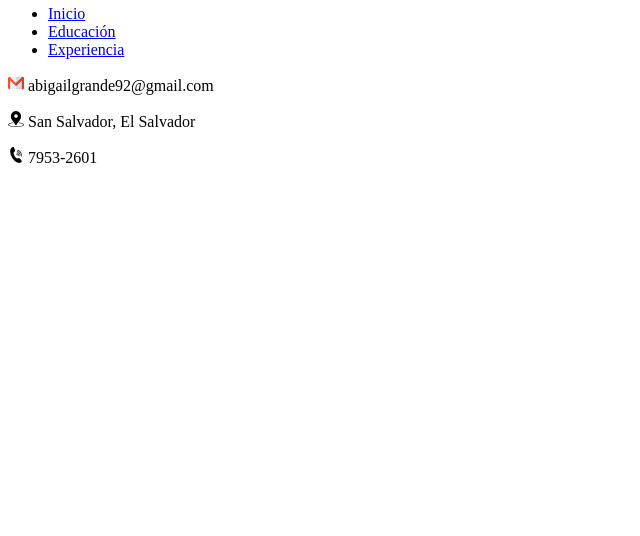
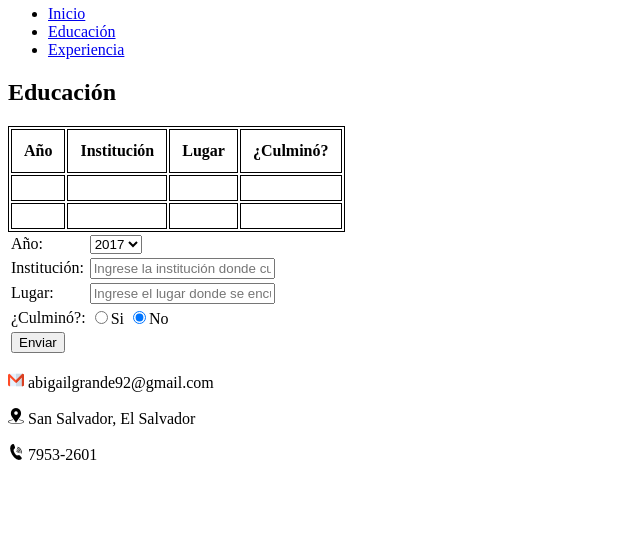
Before and after one commit to AbigailInteriano/Fundamentos_de_HTML, a plain HTML site: page educacion.html in a window 1280 px wide. Shown: the part 264-800 px from the top of the page, without its empty margins (0-640 px from the left). Drawn offline with Linux system fonts and the light colour scheme.

Commit message:
Finalizado Educacion
Finalizado Educacion

```diff
--- a/educacion.html
+++ b/educacion.html
@@ -9,20 +9,95 @@
 
 	 	<header>
 	 		<svg width="250" height="130" stroke="black" stroke-width="1">
-				<ellipse cx="100" cy="70" rx="85" ry="55" fill="BLUE" />
+				<ellipse cx="100" cy="70" rx="85" ry="55" fill="#009898" />
 		 		<text fill="#ffffff" font-size="45" font-family="Verdana" x="40" y="80">ASIG</text>
 	 		</svg>
 
 			<h1>Resumen Curricular</h1>
 			<h2>Abigail Stefanie Interiano Grande</h2>
 		</header>
-			<ul>
-				<li><a href="index.html">Inicio</a></li>
-				<li><a href="educacion.html">Educación</a></li>
-				<li><a href="experiencia.html">Experiencia</a></li>
-			</ul>
 
+		<ul>
+			<li><a href="index.html">Inicio</a></li>
+			<li><a href="educacion.html">Educación</a></li>
+			<li><a href="experiencia.html">Experiencia</a></li>
+		</ul>
+		<h2>Educación</h2>
 
+		<table border="1" bordercolor="black" cellpadding="12">
+			<tr>
+				<th>Año</th>
+				<th>Institución</th>
+				<th>Lugar</th>
+				<th>¿Culminó?</th>
+			</tr>
+			<tr>
+				<td></td>
+				<td></td>
+				<td></td>
+				<td></td>
+			</tr>
+			<tr>
+				<td></td>
+				<td></td>
+				<td></td>
+				<td></td>
+			</tr>
+		</table>
+
+		<form autocomplete="on" name="Agregar Estudios">
+				<table>
+					<tr>
+						<td>
+							<label for="anio">Año:</label>
+						</td>
+						<td>
+							<select name="anio" required="">
+							<option value="1">2017</option>
+							<option value="2">2016</option>
+							<option value="3">2015</option>
+							<option value="4">2014</option>
+							<option value="5">2013</option>
+							<option value="6">2012</option>
+							<option value="7">2011</option>
+							<option value="8">2010</option>
+							</select>
+						</td>
+					</tr>
+					<tr>
+						<td>
+							<label for="institucion">Institución:</label>
+						</td>
+						<td>
+							<input type="text" name="institucion" placeholder="Ingrese la institución donde curso sus estudios" required="">
+						</td>
+					</tr>
+					<tr>
+						<td>
+							<label for="lugar">Lugar:</label>
+						</td>
+						<td>
+							<input type="text" name="lugar" placeholder="Ingrese el lugar donde se encuentra la institución" required="">
+						</td>
+					</tr>
+					<tr>
+						<td>
+							<label for="culmino">¿Culminó?:</label>
+						</td>
+						<td>
+							<input type="radio" name="culmino" value="SI" checked>Si
+
+							<input type="radio" name="culmino" value="NO" checked>No
+						</td>
+					</tr>
+					<tr>
+						<td>
+							<input type="submit" name="enviar" value="Enviar">
+						</td>
+					</tr>
+
+				</table>
+		</form>
 	</body>
 
 	<footer>
@@ -31,6 +106,4 @@
 			<p><img src="img/llamada.png" alt="Telefono:"/> 7953-2601</p>
 	</footer>
 
-
-
 </html>
```
Also changed, not shown: experiencia.html (+1 -1 lines), index.html (+1 -1 lines).
